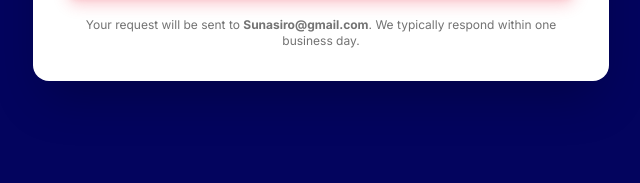
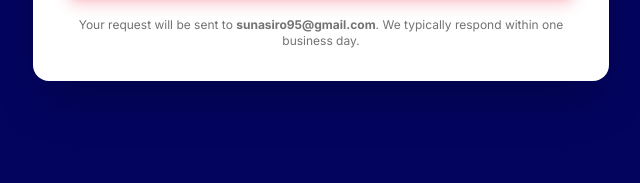
Before and after one commit to MunchkinTHEE/sunasiro-consultancy, a website: page index.html in a window 1280 px wide. Shown: the part 5802-5985 px from the top of the page, 639-1279 px from the left. Drawn offline with nearby package versions, Linux system fonts and the light colour scheme.

Commit message:
Update email address in index.html

```diff
--- a/index.html
+++ b/index.html
@@ -714,7 +714,7 @@
                 <svg class="w-5 h-5" fill="none" stroke="currentColor" viewBox="0 0 24 24"><path stroke-linecap="round" stroke-linejoin="round" stroke-width="2" d="M14 5l7 7m0 0l-7 7m7-7H3"/></svg>
               </button>
               <p id="formStatus" class="text-sm text-center hidden"></p>
-              <p class="text-xs text-neutral-500 text-center">Your request will be sent to <strong>Sunasiro@gmail.com</strong>. We typically respond within one business day.</p>
+              <p class="text-xs text-neutral-500 text-center">Your request will be sent to <strong>sunasiro95@gmail.com</strong>. We typically respond within one business day.</p>
             </div>
           </form>
         </div>
```
